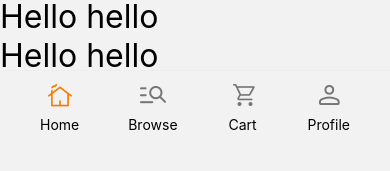
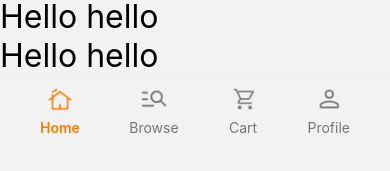
Before and after one commit to eunsaemy/ChowNow, a React Native app: screen /Home in a window 390 px wide. Shown: the part 623-794 px from the top of the page. Built offline with nearby package versions, Linux system fonts and the light colour scheme.

Commit message:
more styling to login and home screen

```diff
--- a/screens/HomeScreen.js
+++ b/screens/HomeScreen.js
@@ -51,20 +51,20 @@ const HomeScreen = () => {
       </ScrollView>
 
       <View style={styles.bottomNavContainer}>
-        <View style={styles.bottomNavButton}>
+        <TouchableOpacity style={styles.bottomNavButton}>
           <Image
             style={styles.bottomNavButtonImage}
             source={require("../assets/home-active-48.png")}
           />
-          <Text>Home</Text>
-        </View>
+          <Text style={styles.bottomNavTextActive}>Home</Text>
+        </TouchableOpacity>
 
         <View style={styles.bottomNavButton}>
           <Image
             style={styles.bottomNavButtonImage}
             source={require("../assets/browse-inactive-48.png")}
           />
-          <Text>Browse</Text>
+          <Text style={styles.bottomNavTextInactive}>Browse</Text>
         </View>
 
         <View style={styles.bottomNavButton}>
@@ -72,7 +72,7 @@ const HomeScreen = () => {
             style={styles.bottomNavButtonImage}
             source={require("../assets/cart-inactive-48.png")}
           />
-          <Text>Cart</Text>
+          <Text style={styles.bottomNavTextInactive}>Cart</Text>
         </View>
 
         <View style={styles.bottomNavButton}>
@@ -80,7 +80,7 @@ const HomeScreen = () => {
             style={styles.bottomNavButtonImage}
             source={require("../assets/profile-inactive-48.png")}
           />
-          <Text>Profile</Text>
+          <Text style={styles.bottomNavTextInactive}>Profile</Text>
         </View>
       </View>
     </View>
@@ -107,8 +107,8 @@ const styles = StyleSheet.create({
     display: "flex",
     flexDirection: "row",
     justifyContent: "space-between",
-    paddingTop: 8,
-    paddingBottom: 8,
+    paddingTop: 10,
+    paddingBottom: 5,
     borderColor: "#EEEEEE",
     borderTopWidth: 1.25,
   },
@@ -135,7 +135,15 @@ const styles = StyleSheet.create({
     alignItems: "center",
   },
   bottomNavButtonImage: {
-    width: 32,
-    height: 32,
+    width: 30,
+    height: 30,
+  },
+  bottomNavTextInactive: {
+    color: "#757575",
+    fontWeight: 400,
+  },
+  bottomNavTextActive: {
+    color: "#F57C00",
+    fontWeight: 600,
   },
 });
--- a/screens/LoginScreen.js
+++ b/screens/LoginScreen.js
@@ -68,7 +68,7 @@ const LoginScreen = () => {
           placeholder="Email"
           value={email}
           onChangeText={(text) => setEmail(text)}
-          style={styles.input}
+          style={[styles.input, styles.marginTopMedium]}
           onFocus={() => setInputFocused(true)}
           onBlur={() => setInputFocused(false)}
         />
@@ -76,7 +76,7 @@ const LoginScreen = () => {
           placeholder="Password"
           value={password}
           onChangeText={(text) => setPassword(text)}
-          style={styles.input}
+          style={[styles.input, styles.marginTopMedium]}
           onFocus={() => setInputFocused(true)}
           onBlur={() => setInputFocused(false)}
           secureTextEntry
@@ -105,12 +105,11 @@ const styles = StyleSheet.create({
   container: {
     flex: 1,
     display: "flex",
+    marginBottom: 100,
     margin: 20,
     marginTop: 80,
-    justifyContent: "center",
+    justifyContent: "space-between",
     gap: 40,
-    alignContent: "center",
-    fontFamily: "Karla-Regular",
   },
   imageContainer: { flex: 1 },
   image: {
@@ -122,7 +121,12 @@ const styles = StyleSheet.create({
   marginTopMedium: {
     marginTop: 20,
   },
-  inputContainer: { flex: 1, width: "100%", alignContent: "center" },
+  inputContainer: {
+    flex: 1,
+    width: "100%",
+    justifyContent: "center",
+    marginTop: 40,
+  },
   input: {
     backgroundColor: "white",
     paddingHorizontal: 15,
@@ -132,7 +136,7 @@ const styles = StyleSheet.create({
   },
   buttonContainer: {
     flex: 1,
-    justifyContent: "center",
+    justifyContent: "flex-end",
     alignItems: "center",
   },
   button: {
```
